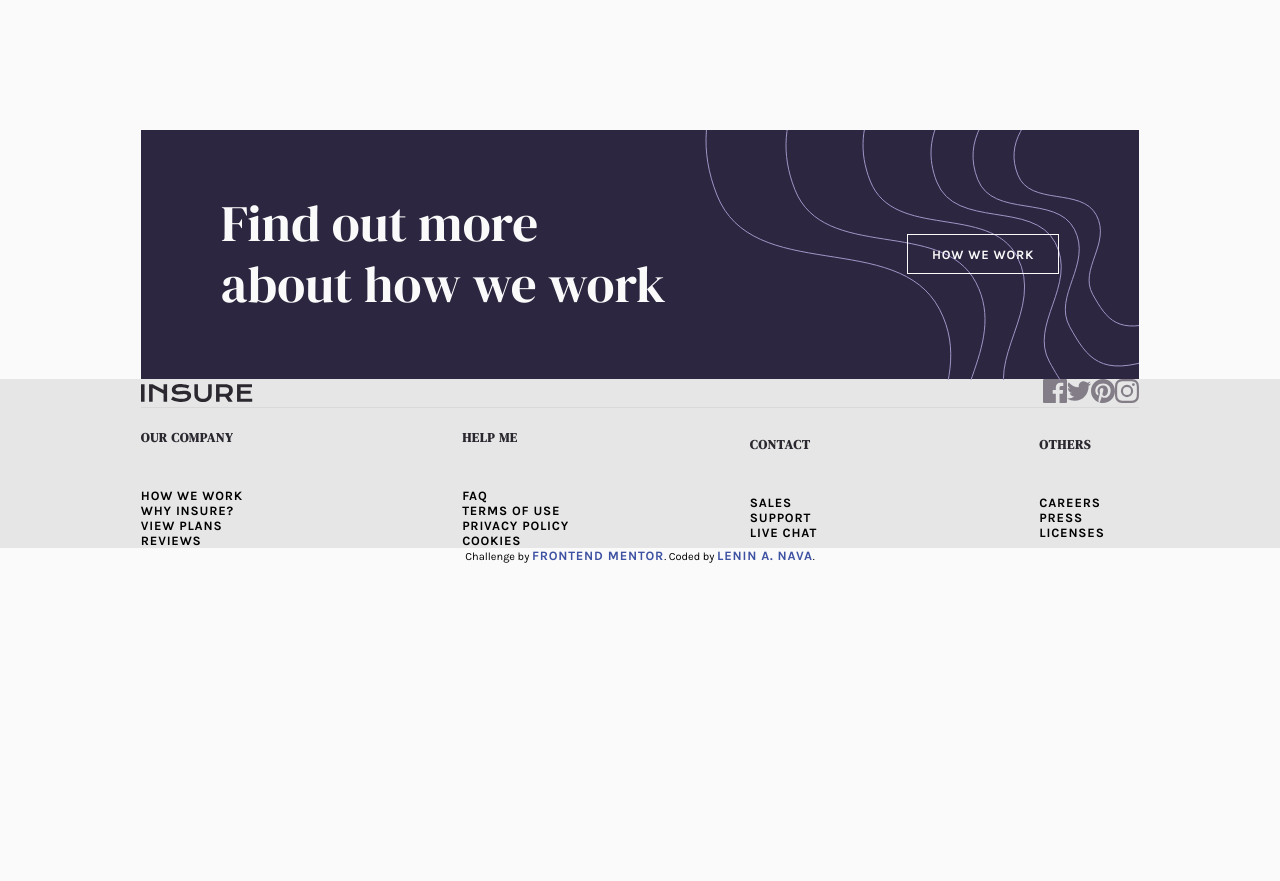
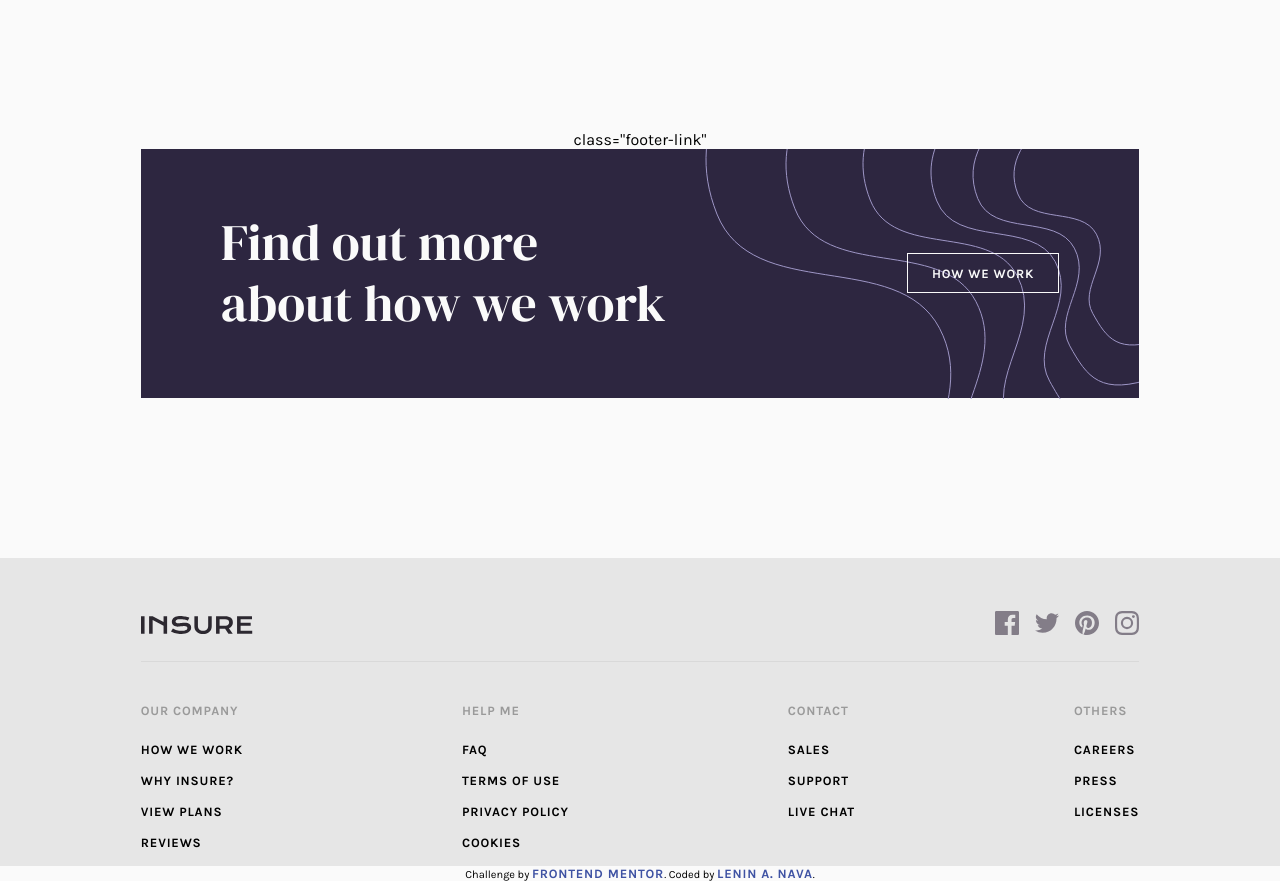
Before and after one commit to leninnava/insure-landing-challenge, a plain HTML site: page index.html in a window 1280 px wide. Shown: the part 1440-2321 px from the top of the page. Before the commit the page ends 2003 px from the top, so only its background shows below. Drawn offline with Linux system fonts and the light colour scheme.

Commit message:
html, css: progress

```diff
--- a/index.html
+++ b/index.html
@@ -85,7 +85,7 @@
 </div>
 
   <!-- End of section two -->
-
+ class="footer-link"
   <!-- Beginning of section three -->
   <div id="banner" class="wrapper">
     <div class="flex row">
@@ -113,29 +113,29 @@
     <div class="lower-footer flex row">
       <div class="flex column">
         <h3 class="link">Our company</h3>
-        <a>How we work</a>
-        <a>Why Insure?</a>
-        <a>View plans</a>
-        <a>Reviews</a>
+        <a class="footer-link">How we work</a>
+        <a class="footer-link">Why Insure?</a>
+        <a class="footer-link">View plans</a>
+        <a class="footer-link">Reviews</a>
       </div>
       <div class="flex column">
         <h3 class="link">Help me</h3>
-        <a>FAQ</a>
-        <a>Terms of use</a>
-        <a>Privacy policy</a>
-        <a>Cookies</a>
+        <a class="footer-link">FAQ</a>
+        <a class="footer-link">Terms of use</a>
+        <a class="footer-link">Privacy policy</a>
+        <a class="footer-link">Cookies</a>
       </div>
       <div class="flex column">
         <h3 class="link">Contact</h3>
-        <a>Sales</a>
-        <a>Support</a>
-        <a>Live chat</a>
+        <a class="footer-link">Sales</a>
+        <a class="footer-link">Support</a>
+        <a class="footer-link">Live chat</a>
       </div>
       <div class="flex column">
         <h3 class="link">Others</h3>
-        <a>Careers</a>
-        <a>Press</a>
-        <a>Licenses</a>
+        <a class="footer-link">Careers</a>
+        <a class="footer-link">Press</a>
+        <a class="footer-link">Licenses</a>
       </div>
     </div>
   </div>
--- a/style.css
+++ b/style.css
@@ -111,6 +111,10 @@ span {
     font-weight: 700;
     letter-spacing: .05rem;
     text-decoration: none;
+    color: rgb(154, 154, 154);
+    margin: 0;
+    padding: 0;
+    font-family: "Karla", sans-serif;
 }
 
 /* Nav and header */
@@ -278,6 +282,7 @@ h1::before {
     height: 15.57rem;
     padding: 5rem;
     position: relative;
+    margin-bottom: 10rem;
 }
 
 #banner > div > h2 {
@@ -321,10 +326,25 @@ footer {
 
 footer > .wrapper > .upper-footer {
     border-bottom: solid rgb(217, 217, 217) 1px ;
+    height: 6.5rem;
+    padding-top: 2rem;
+    margin-bottom: 1.2rem;
+}
+
+.social {
+    width: 9rem
 }
 
 .footer-header {
     color: rgb(250, 250, 250);
+}
+
+.lower-footer {
+    align-items: flex-start;
+}
+
+.footer-link {
+  margin-bottom: 1rem;
 }
 
 /* Links (text) from navbar, buttons and footer use similar styling. Refactor */
@@ -340,7 +360,7 @@ footer > .wrapper > .upper-footer {
 
 
 
-/* Extract all variants of link buttons, header colors etc into utility classes when you finish */
+/* Extract all variants of link buttons, header colors etc into  classes when you finish */
 
 /* Reduce  */
 
```
